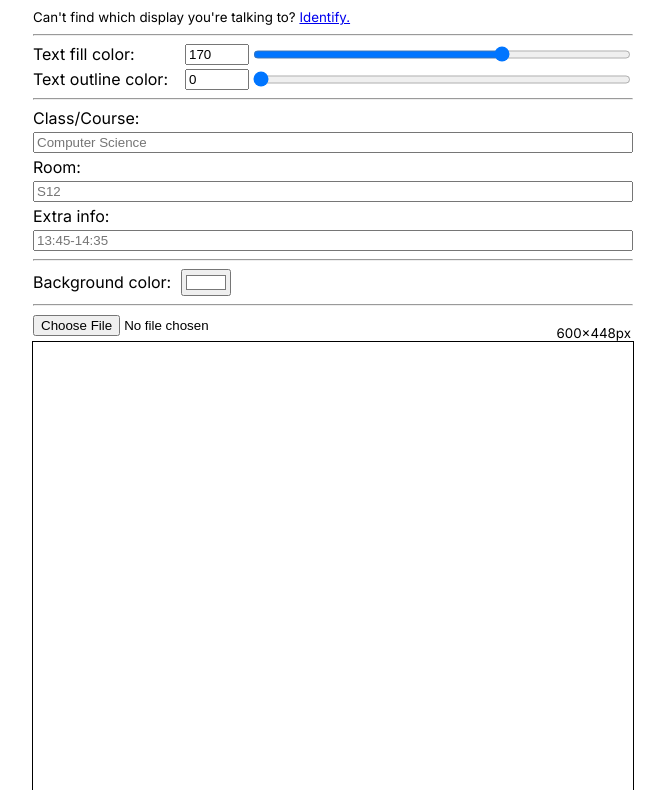
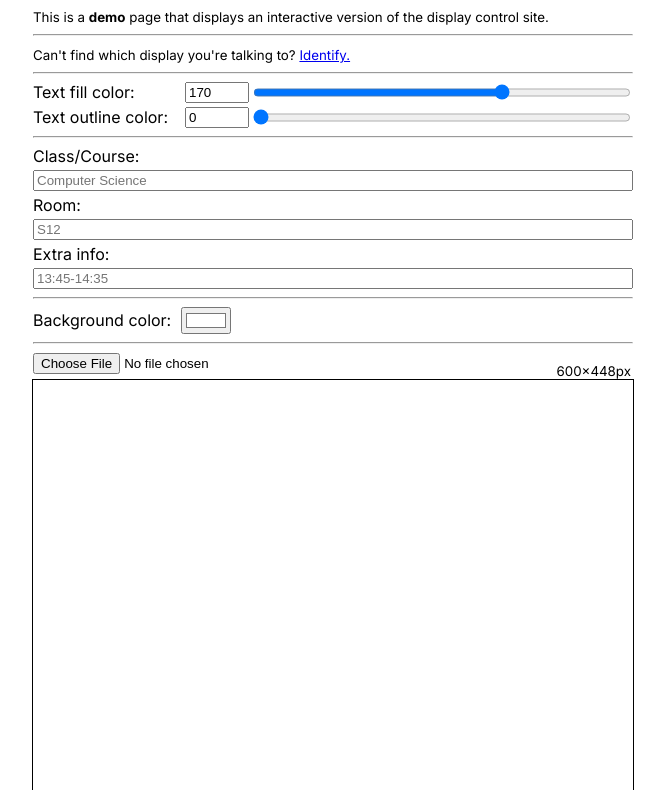
Before and after one commit to headblockhead/wifi-doorsign-static-demo, a plain HTML site: page index.html in a window 1280 px wide. Shown: the part 84-874 px from the top of the page, without its empty margins (307-972 px from the left). Drawn offline with Linux system fonts and the light colour scheme; a web font is replaced by a local one.

Commit message:
feat: enforce demo messaging

```diff
--- a/index.html
+++ b/index.html
@@ -10,7 +10,9 @@
   <body style="display:flex; justify-content:center; font-family: 'Inter', sans-serif; background-color: Canvas; color: CanvasText; color-scheme: light dark;">
     <style></style>
     <div style="max-width:1000px; min-width: 300px;">
-      <h1 style="text-align:center;">wifi-doorsign demo</h1>
+      <h1 style="text-align:center;">wifi-doorsign <strong>demo</strong></h1>
+      <small>This is a <strong>demo</strong> page that displays an interactive version of the display control site.</small>
+      <hr style="margin-left:0px;" />
       <small>Can't find which display you're talking to? <a id="identify_button" href="#">Identify.</a>
       </small>
       <hr style="margin-left:0px;" />
```
